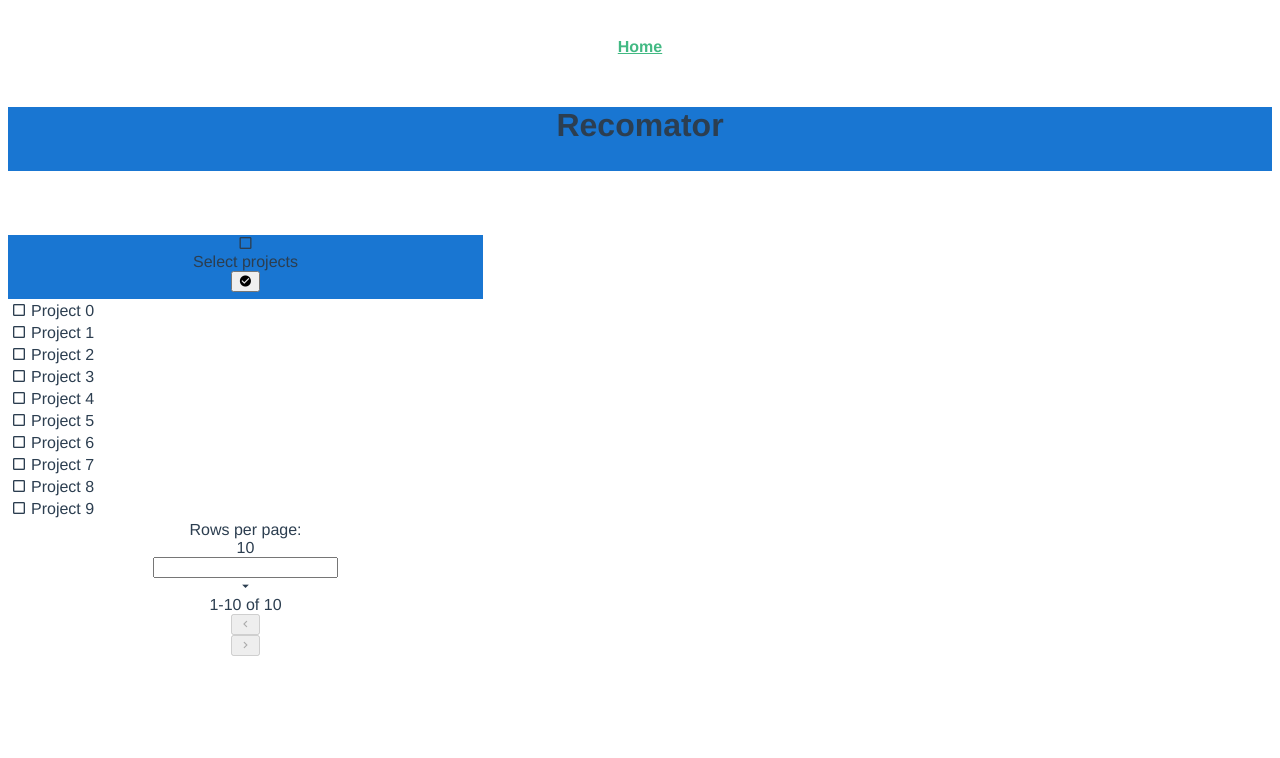
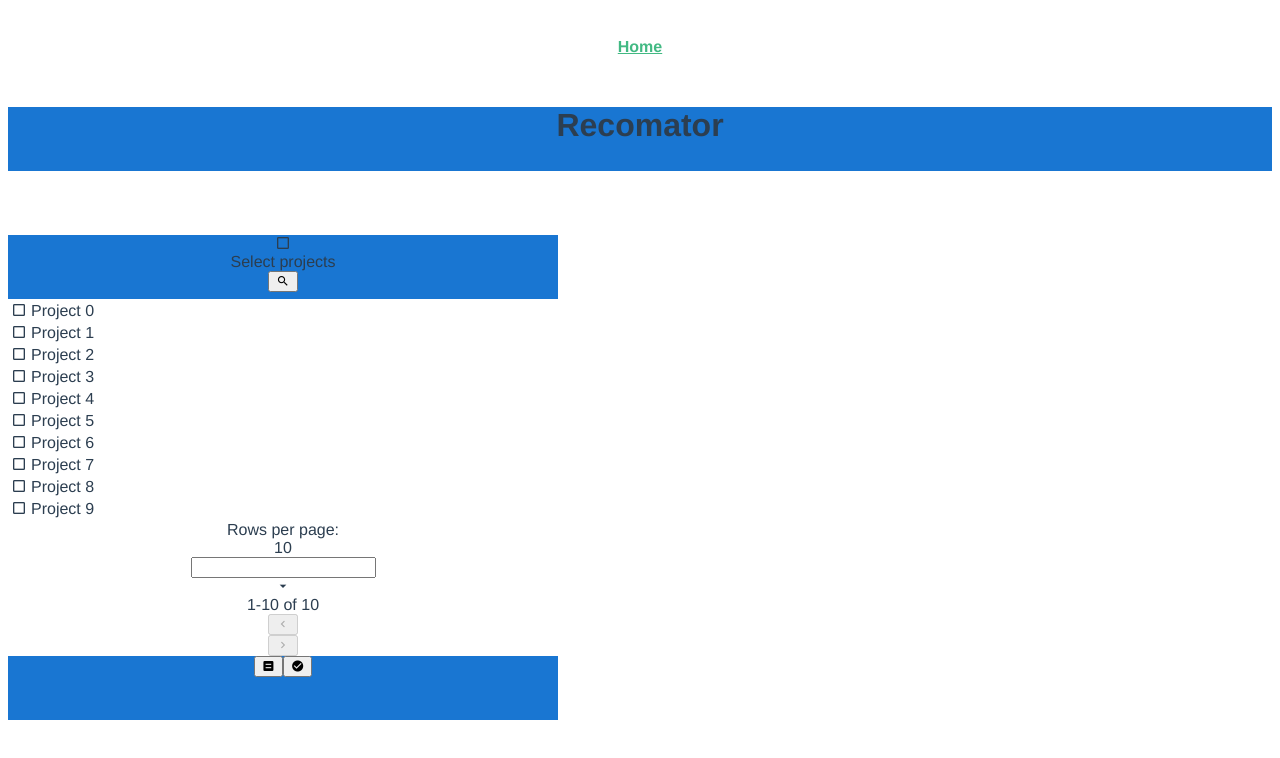
Before and after one commit to googleinterns/recomator, a Vue app in the folder frontend/: page / in a window 1280 px wide. Shown: the top 758 px of the page. Built offline with nearby package versions, Linux system fonts and the light colour scheme.

Commit message:
Mock project list done

```diff
--- a/frontend/src/components/ProjectList.vue
+++ b/frontend/src/components/ProjectList.vue
@@ -13,11 +13,67 @@ See the License for the specific language governing permissions and
 limitations under the License. -->
 
 <template>
-  <v-card max-width="475" class="mx-auto">
+  <v-card max-width="550" class="mx-auto">
     <v-toolbar color="primary" dark>
-      <v-simple-checkbox class="mr-2" @click="selectAll" :indeterminate="!areAllSelected() && isSomeSelected()" :value="areAllSelected()"> </v-simple-checkbox>
+      <v-simple-checkbox
+        class="mr-2"
+        @click="selectAll"
+        :indeterminate="!areAllSelected() && isSomeSelected()"
+        :value="areAllSelected()"
+      >
+      </v-simple-checkbox>
       <v-toolbar-title> Select projects </v-toolbar-title>
       <v-spacer />
+      <v-text-field
+        v-if="searchEnabled"
+        v-model="search"
+        single-line
+        hide-details
+      >
+        <template v-slot:append>
+          <v-btn
+            icon
+            @click="
+              searchEnabled = false;
+              search = true;
+            "
+          >
+            <v-icon> mdi-magnify </v-icon>
+          </v-btn>
+        </template>
+      </v-text-field>
+
+      <v-btn v-else icon @click="searchEnabled = true">
+        <v-tooltip top transition="none">
+          <template v-slot:activator="{ on, attrs }">
+            <v-icon v-on="on" v-bind="attrs">mdi-magnify</v-icon>
+          </template>
+          Search projects
+        </v-tooltip>
+      </v-btn>
+    </v-toolbar>
+    <v-data-table
+      v-model="selectedRows"
+      :items="this.allRows"
+      :hide-default-header="true"
+      :headers="headers"
+      :search="search"
+      show-select
+      class="elevation-1"
+    >
+    </v-data-table>
+
+    <v-toolbar color="primary" dark>
+      <v-spacer />
+      <v-btn icon @click="acceptSelection">
+        <v-tooltip top transition="none">
+          <template v-slot:activator="{ on, attrs }">
+            <v-icon v-on="on" v-bind="attrs">mdi-equal-box</v-icon>
+          </template>
+          Proceed to testing requirements for the selected projects.
+        </v-tooltip>
+      </v-btn>
+
       <v-btn icon @click="acceptSelection">
         <v-tooltip top transition="none">
           <template v-slot:activator="{ on, attrs }">
@@ -27,63 +83,35 @@ limitations under the License. -->
         </v-tooltip>
       </v-btn>
     </v-toolbar>
-    <v-data-table
-      v-model="selectedRows"
-      :items="this.allRows"
-      :hide-default-header="true"
-      :headers="headers"
-      item-key="name"
-      show-select
-      class="elevation-1"
-    >
-    </v-data-table>
   </v-card>
 </template>
 <script lang="ts">
 import { Component, Vue } from "vue-property-decorator";
-import FiltersRow from "@/components/FiltersRow.vue";
-import ResourceCell from "@/components/ResourceCell.vue";
-import ProjectCell from "@/components/ProjectCell.vue";
-import DescriptionCell from "@/components/DescriptionCell.vue";
-import TypeCell from "@/components/TypeCell.vue";
-import SavingsCostCell from "@/components/SavingsCostCell.vue";
-import ApplyAndStatusCell from "@/components/ApplyAndStatusCell.vue";
-import { getInternalStatusMapping } from "../store/data_model/status_map";
 import { IRootStoreState } from "../store/root";
-import { RecommendationExtra } from "../store/data_model/recommendation_extra";
-import { Project, Requirement } from "../store/data_model/project";
+import { Project } from "../store/data_model/project";
 
-@Component({
-  components: {
-    FiltersRow,
-    ResourceCell,
-    ProjectCell,
-    TypeCell,
-    DescriptionCell,
-    SavingsCostCell,
-    ApplyAndStatusCell,
-  },
-})
+@Component({})
 export default class ProjectList extends Vue {
   headers = [
     {
-      value: "name",
-    },
+      value: "name"
+    }
   ];
 
-  expanded = [];
+  searchEnabled = false;
+  search = "";
 
   // Sync selected with the store
-  get allRows(): string[] {
+  get allRows(): Project[] {
     return (this.$store.state as IRootStoreState).projectsStore!.projects;
   }
 
-  get selectedRows(): string[] {
+  get selectedRows(): Project[] {
     return (this.$store.state as IRootStoreState).projectsStore!
       .projectsSelected;
   }
 
-  set selectedRows(rows: string[]) {
+  set selectedRows(rows: Project[]) {
     this.$store.commit("projectsStore/setSelected", rows);
   }
 
--- a/frontend/src/store/projects.ts
+++ b/frontend/src/store/projects.ts
@@ -14,21 +14,21 @@ limitations under the License. */
 
 import { Project } from "@/store/data_model/project";
 import { delay } from "./utils/misc";
-import { Module, MutationTree, ActionTree, GetterTree } from "vuex";
-import { IRootStoreState } from './root';
-import { Requirement } from './data_model/project';
+import { Module, MutationTree, ActionTree } from "vuex";
+import { IRootStoreState } from "./root";
+import { Requirement } from "./data_model/project";
 
 const FETCH_WAIT_TIME = 500; // (1/2)s
 const REQUIREMENT_LIST = [
   new Requirement("Cloud Resource Manager API", true),
   new Requirement("Compute Engine API", false),
   new Requirement("Service Usage API", true),
-  new Requirement("Recommender API", false),
-]
+  new Requirement("Recommender API", false)
+];
 
 export interface IProjectsStoreState {
   projects: Project[];
-  projectsSelected: string[];
+  projectsSelected: Project[];
   chosen: boolean;
   loaded: boolean;
 }
@@ -38,7 +38,7 @@ export function projectsStoreStateFactory(): IProjectsStoreState {
     projects: [],
     projectsSelected: [],
     chosen: false,
-    loaded: false,
+    loaded: false
   };
 }
 
@@ -56,7 +56,7 @@ const mutations: MutationTree<IProjectsStoreState> = {
     state.loaded = true;
   },
 
-  setSelected(state, projects: string[]): void {
+  setSelected(state, projects: Project[]): void {
     state.projectsSelected = projects;
   },
 
@@ -73,17 +73,28 @@ const actions: ActionTree<IProjectsStoreState, IRootStoreState> = {
     const ProjectCount = 10;
     for (let i = 0; i < ProjectCount; i++) {
       const projectName = `Project ${i}`;
-      const projectRequirements = await context.dispatch("fetchRequirements", projectName);
+      const projectRequirements = await context.dispatch(
+        "fetchRequirements",
+        projectName
+      );
 
-      context.commit("addProject", new Project(projectName, projectRequirements));
+      context.commit(
+        "addProject",
+        new Project(projectName, projectRequirements)
+      );
     }
 
     context.commit("endFetch");
   },
 
-  async fetchRequirements(context, projectName: string): Promise<Requirement[]> {
+  async fetchRequirements(
+    context,
+    projectName: string
+  ): Promise<Requirement[]> {
     await delay(FETCH_WAIT_TIME);
-    return [REQUIREMENT_LIST[parseInt(projectName[projectName.length - 1], 10) % 4]];
+    return [
+      REQUIREMENT_LIST[parseInt(projectName[projectName.length - 1], 10) % 4]
+    ];
   }
 };
 
@@ -95,6 +106,6 @@ export function projectStoreFactory(): Module<
     namespaced: true,
     state: projectsStoreStateFactory(),
     mutations: mutations,
-    actions: actions,
+    actions: actions
   };
 }
```
Also changed, not shown: frontend/src/store/root.ts (+2 -5 lines), frontend/src/views/Home.vue (+22 -8 lines), frontend/src/store/data_model/project.ts (line endings or trailing spaces).
